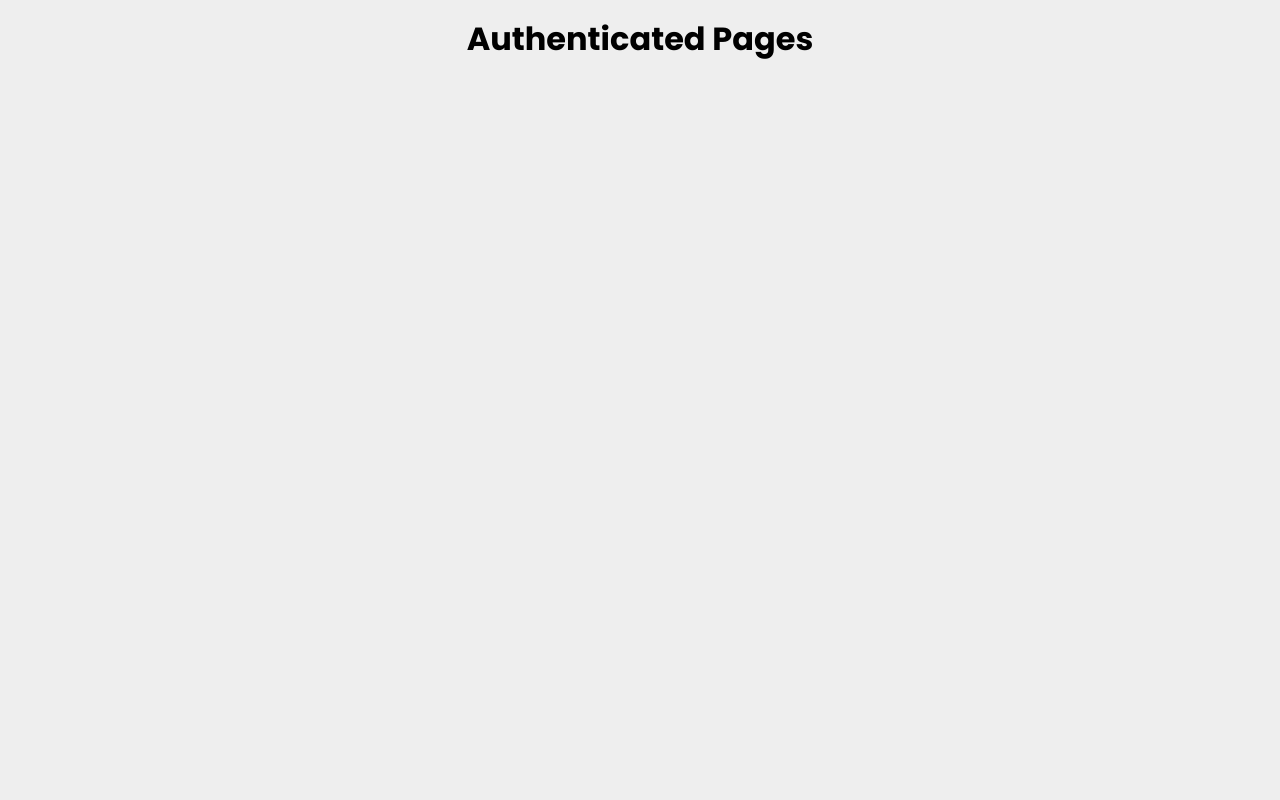
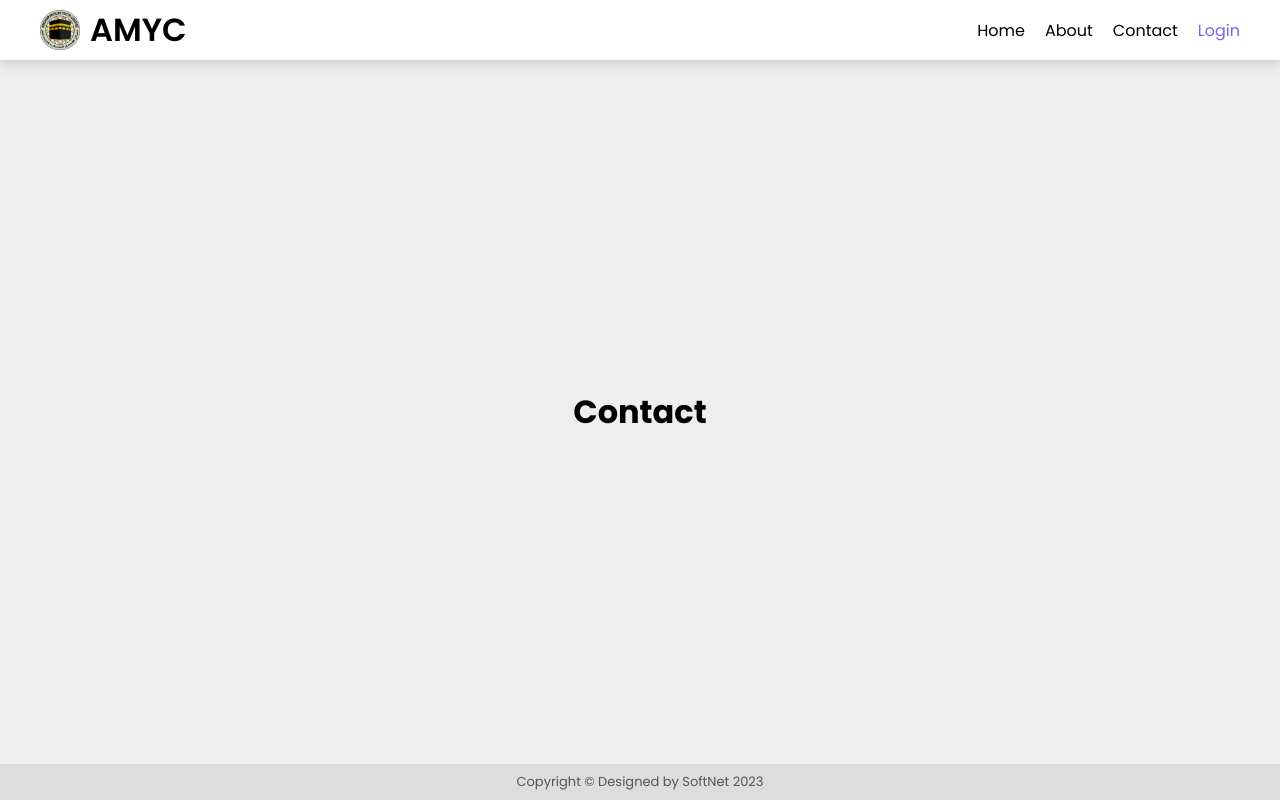
Before and after one commit to bushraaksoy/AMYC, a React (Vite) app in the folder amyc--app/: page /contact in a window 1280 px wide. Built offline with nearby package versions, Linux system fonts and the light colour scheme.

Commit message:
Added default page for contact and about

```diff
--- /dev/null
+++ b/amyc--app/src/Pages/Unauthenticated/About.jsx
@@ -0,0 +1,17 @@
+import Navbar from '../../components/Navbar/Navbar'
+import Footer from '../../components/Footer/Footer'
+
+
+const About = () => {
+    return (
+        <>
+            <Navbar/>
+            <div className='main'>
+                <h1>About</h1>
+            </div>
+            <Footer/>
+        </>
+    )
+}
+
+export default About;
--- /dev/null
+++ b/amyc--app/src/Pages/Unauthenticated/Contact.jsx
@@ -0,0 +1,17 @@
+import Navbar from '../../components/Navbar/Navbar'
+import Footer from '../../components/Footer/Footer'
+
+
+const Contact = () => {
+    return (
+        <>
+            <Navbar/>
+            <div className='main'>
+                <h1>Contact</h1>
+            </div>
+            <Footer/>
+        </>
+    )
+}
+
+export default Contact;
--- a/amyc--app/src/components/App/App.css
+++ b/amyc--app/src/components/App/App.css
@@ -13,7 +13,7 @@
   padding: 15px 0;
   align-items: center;
   justify-content: center;
-  gap: 70px;
+  gap: 110px;
 }
 
 @media (max-width: 768px) {
--- a/amyc--app/src/components/App/App.jsx
+++ b/amyc--app/src/components/App/App.jsx
@@ -1,12 +1,14 @@
 import './App.css';
-import {Route, Routes} from 'react-router-dom'
-import Login from '../../Pages/Unauthenticated/Login'
+import {Route, Routes} from 'react-router-dom';
+import Login from '../../Pages/Unauthenticated/Login';
 import ResetPass from '../../Pages/Unauthenticated/ResetPass';
-import Home from '../../Pages/Unauthenticated/Home'
+import Home from '../../Pages/Unauthenticated/Home';
+import Contact from '../../Pages/Unauthenticated/Contact';
+import About from '../../Pages/Unauthenticated/About';
 
 
 function App() {
-  let authenticated = true;
+  let authenticated = false;
 
   if (!authenticated) {
     return (
@@ -15,6 +17,8 @@ function App() {
             <Route path='/' element={<Home />} />
             <Route path='/login' element={<Login/>} />
             <Route path='/forgot-password' element={<ResetPass/>}/>
+            <Route path='/about' element={<About/>} />
+            <Route path='/contact' element={<Contact/>} />
           </Routes>
       </div>
     );
--- a/amyc--app/src/components/Navbar/Navbar.jsx
+++ b/amyc--app/src/components/Navbar/Navbar.jsx
@@ -13,7 +13,7 @@ const Navbar = () => {
                 <ul>
                     <li> <Link to='/'>Home</Link></li>
                     <li> <Link to='/about'>About</Link></li>
-                    <li> <Link to='contact'>Contact</Link></li>
+                    <li> <Link to='/contact'>Contact</Link></li>
                     <li> <Link to="/login" className='login-link'>Login</Link> </li>
                 </ul>
             </nav>
```
